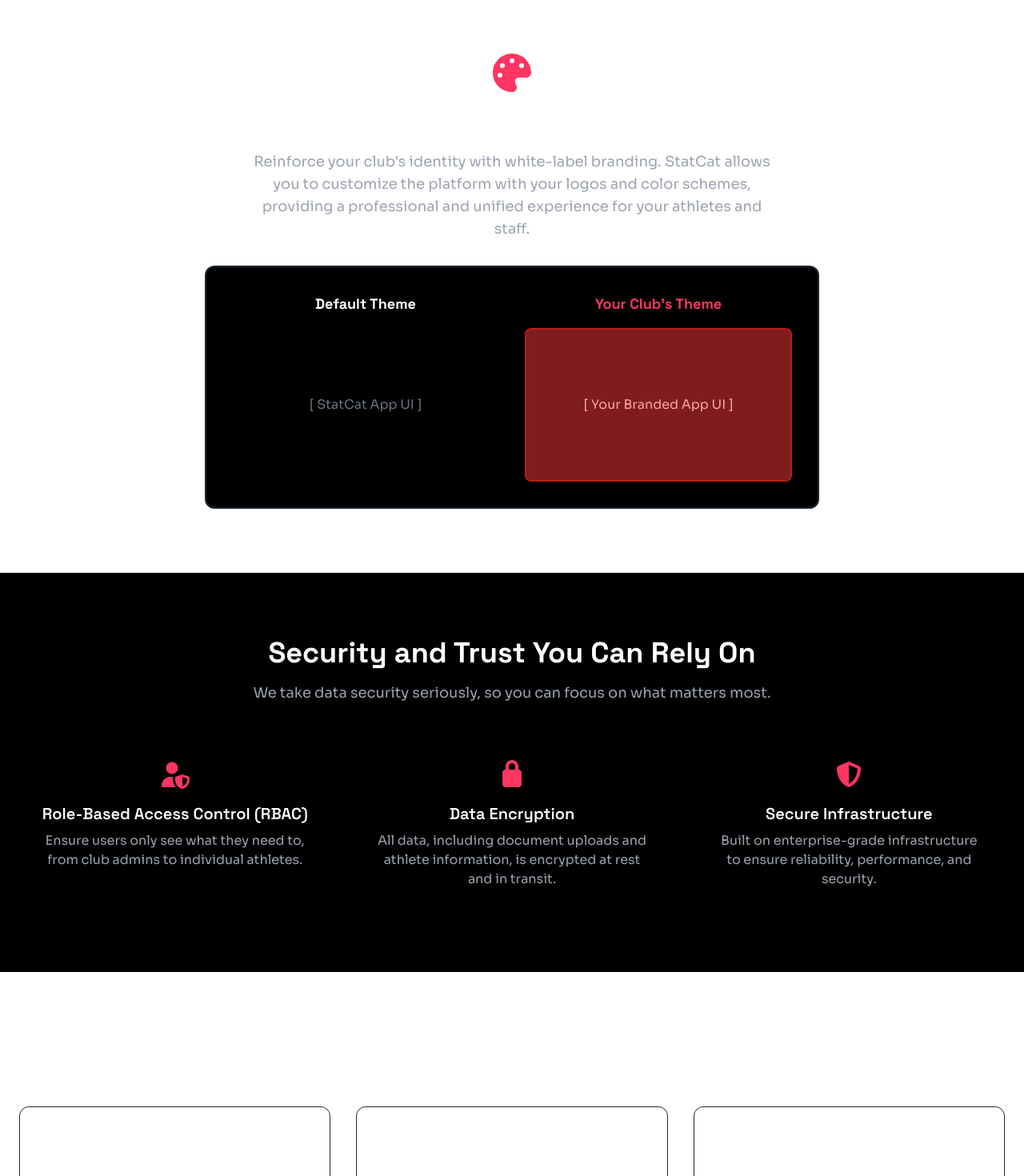
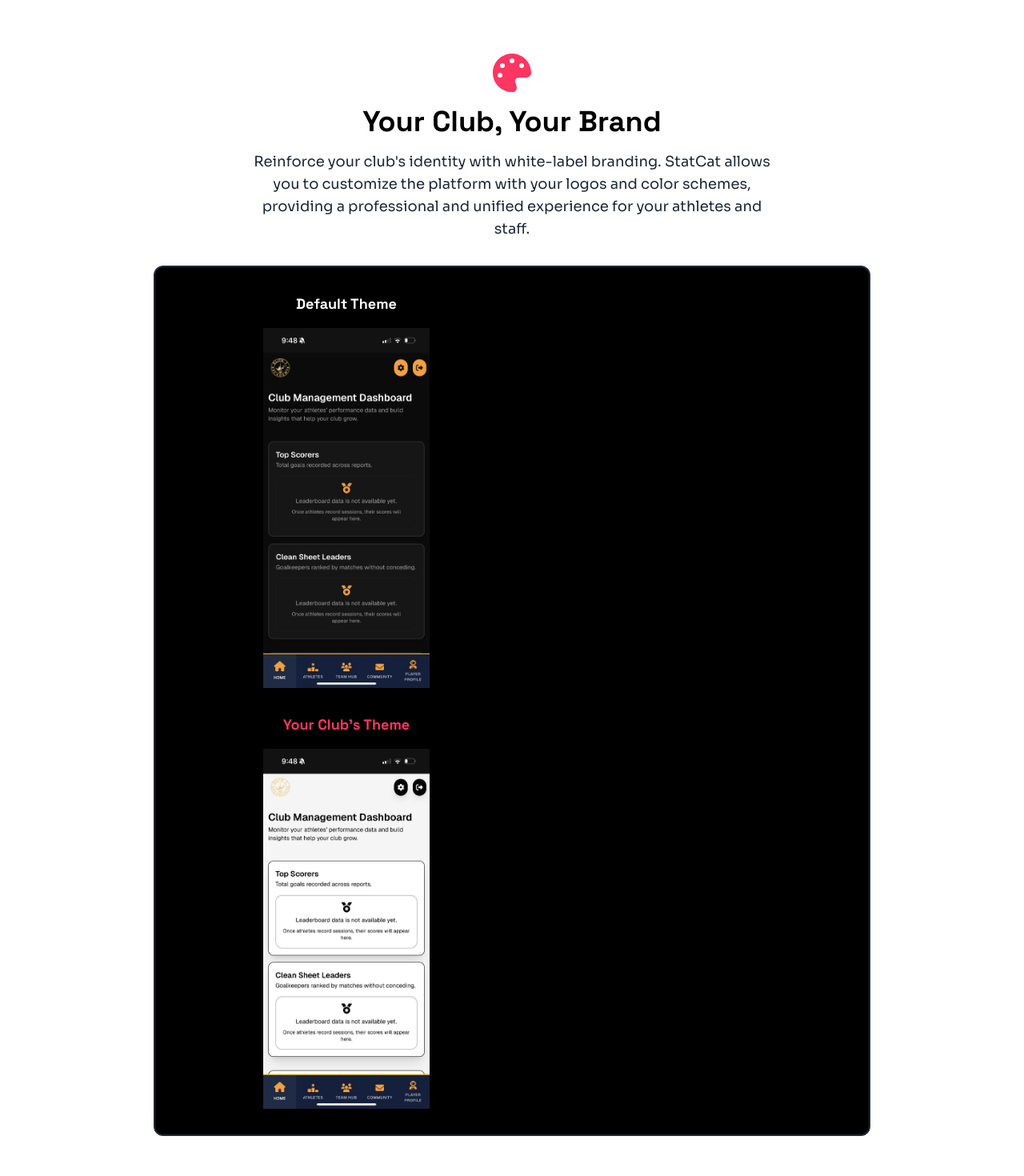
Before and after one commit to henriquepaduelim/StatCatApp-Landing, a Next.js app: page / in a window 1280 px wide. Shown: the part 3420-4890 px from the top of the page at 80% size. Built offline with nearby package versions, Linux system fonts and the light colour scheme; no server answers.

Commit message:
style editing

```diff
--- a/src/components/Analytics.tsx
+++ b/src/components/Analytics.tsx
@@ -29,7 +29,7 @@ const Analytics = () => {
    </a>
    </div>
           </div>
-          <div className="bg-warm-gray-900 border-2 border-warm-gray-800 rounded-xl p-4 h-96 flex items-center justify-center relative overflow-hidden">
+          <div className="bg-warm-gray-900 border-2 border-hidden rounded-xl p-4 h-96 flex items-center justify-center relative overflow-hidden">
             <Image
               src={content.analytics.placeholder.imageSrc}
               alt={content.analytics.placeholder.imageAlt}
--- a/src/components/Branding.tsx
+++ b/src/components/Branding.tsx
@@ -2,26 +2,45 @@
 import { FontAwesomeIcon } from '@fortawesome/react-fontawesome';
 import { faPalette } from '@fortawesome/free-solid-svg-icons';
 import { content } from '@/content';
+import Image from 'next/image';
 
 const Branding = () => {
   return (
     <section className="py-20 bg-navy">
       <div className="container mx-auto px-6 text-center">
         <FontAwesomeIcon icon={faPalette} className="text-teal mb-4" size="3x" />
-        <h2 className="text-3xl md:text-4xl font-bold text-white">
+        <h2 className="text-3xl md:text-4xl font-bold text-black">
           {content.branding.title}
         </h2>
-        <p className="text-lg text-warm-gray-400 max-w-2xl mx-auto mt-4 mb-8">
+        <p className="text-lg text-warm-gray-800 max-w-2xl mx-auto mt-4 mb-8">
           {content.branding.subtitle}
         </p>
-        <div className="max-w-3xl mx-auto bg-warm-gray-900 border-2 border-warm-gray-800 rounded-xl p-8 flex flex-col md:flex-row gap-8 items-center">
-            <div className="w-full md:w-1/2">
+        <div className="max-w-4xl mx-auto bg-warm-gray-900 border-2 border-warm-gray-800 rounded-xl p-8 flex flex-row md:flex-col gap-8 items-start">
+            {/* Coluna do Tema Padrão */}
+            <div className="w-full md:w-1/2 flex flex-col items-center">
                 <h4 className="font-bold text-white text-lg">{content.branding.defaultTheme.title}</h4>
-                <div className="mt-4 h-48 rounded-lg bg-navy flex items-center justify-center text-warm-gray-500">{content.branding.defaultTheme.placeholder}</div>
+                {/* Container da imagem com altura maior e posição relativa */}
+                <div className="relative mt-4 w-full h-[450px] rounded-lg overflow-hidden">
+                    <Image
+                        src={content.branding.defaultTheme.imageSrc}
+                        alt={content.branding.defaultTheme.imageAlt}
+                        fill
+                        className="object-contain" // 'object-contain' é melhor para screenshots
+                    />
+                </div>
             </div>
-            <div className="w-full md:w-1/2">
+            {/* Coluna do Tema Customizado */}
+            <div className="w-full md:w-1/2 flex flex-col items-center">
                 <h4 className="font-bold text-teal text-lg">{content.branding.customTheme.title}</h4>
-                <div className="mt-4 h-48 rounded-lg bg-red-900 border-2 border-red-700 flex items-center justify-center text-red-300">{content.branding.customTheme.placeholder}</div>
+                {/* Container da imagem com altura maior e posição relativa */}
+                <div className="relative mt-4 w-full h-[450px] rounded-lg overflow-hidden">
+                    <Image
+                        src={content.branding.customTheme.imageSrc}
+                        alt={content.branding.customTheme.imageAlt}
+                        fill
+                        className="object-contain" // 'object-contain' para não cortar a UI
+                    />
+                </div>
             </div>
         </div>
       </div>
--- a/src/components/FAQ.tsx
+++ b/src/components/FAQ.tsx
@@ -10,12 +10,12 @@ const FaqItem = ({ item, isOpen, onClick }: { item: { question: string, answer:
   return (
     <div className="border-b border-warm-gray-800">
       <button onClick={onClick} className="w-full flex justify-between items-center text-left py-6">
-        <h4 className="text-lg font-semibold text-white">{item.question}</h4>
+        <h4 className="text-lg font-semibold text-black">{item.question}</h4>
         <FontAwesomeIcon icon={isOpen ? faChevronUp : faChevronDown} className="text-warm-gray-400" />
       </button>
       {isOpen && (
         <div className="pb-6 pr-8">
-          <p className="text-white">{item.answer}</p>
+          <p className="text-warm-gray-800">{item.answer}</p>
         </div>
       )}
     </div>
@@ -33,7 +33,7 @@ const FAQ = () => {
     <section className="py-20 bg-navy">
       <div className="container mx-auto px-6 max-w-3xl">
         <div className="text-center mb-12">
-          <h2 className="text-3xl md:text-4xl font-bold text-white">
+          <h2 className="text-3xl md:text-4xl font-bold text-black">
             {content.faq.title}
           </h2>
         </div>
--- a/src/components/Footer.tsx
+++ b/src/components/Footer.tsx
@@ -14,19 +14,19 @@ const Footer = () => {
       <div className="container mx-auto px-6 py-12">
         <div className="flex flex-col md:flex-row justify-between items-center">
             <div className="text-center md:text-left mb-6 md:mb-0">
-                <h3 className="text-2xl font-bold text-white font-grotesk">{content.header.logo}</h3>
+                <h3 className="text-2xl font-bold text-black font-grotesk">{content.header.logo}</h3>
                 <p className="text-warm-gray-500 mt-1">{content.footer.tagline}</p>
             </div>
           <nav className="flex flex-wrap justify-center gap-x-6 gap-y-2 mb-6 md:mb-0">
             {content.footer.navLinks.map((link) => (
-              <a key={link.name} href={link.href} className="text-white hover:text-white transition-colors">
+              <a key={link.name} href={link.href} className="text-warm-gray-800 hover:text-teal transition-colors">
                 {link.name}
               </a>
             ))}
           </nav>
           <div className="flex justify-center space-x-6">
             {content.footer.socialLinks.map((social) => (
-              <a key={social.name} href={social.href} className="text-warm-gray-400 hover:text-white transition-colors">
+              <a key={social.name} href={social.href} className="text-warm-gray-500 hover:text-teal transition-colors">
                 <FontAwesomeIcon icon={iconMap[social.name]} size="lg" />
               </a>
             ))}
--- a/src/components/Testimonials.tsx
+++ b/src/components/Testimonials.tsx
@@ -6,17 +6,17 @@ const Testimonials = () => {
       <section id="testimonials" className="py-20 bg-navy">
         <div className="container mx-auto px-6">
           <div className="text-center mb-12">
-            <h2 className="text-3xl md:text-4xl font-bold text-white">
+            <h2 className="text-3xl md:text-4xl font-bold text-black">
               {content.testimonials.title}
             </h2>
           </div>
           <div className="grid grid-cols-1 md:grid-cols-3 gap-8">
             {content.testimonials.items.map((testimonial, index) => (
               <div key={index} className="bg-white/5 p-8 rounded-xl border border-warm-gray-800 flex flex-col">
-                <p className="text-white flex-grow">“{testimonial.quote}”</p>
+                <p className="text-warm-gray-800 flex-grow">“{testimonial.quote}”</p>
                 <div className="mt-6">
-                  <p className="font-bold text-white">{testimonial.name}</p>
-                  <p className="text-sm text-warm-gray-400">{testimonial.role}</p>
+                  <p className="font-bold text-black">{testimonial.name}</p>
+                  <p className="text-sm text-warm-gray-600">{testimonial.role}</p>
                 </div>
               </div>
             ))}
--- a/src/content.ts
+++ b/src/content.ts
@@ -126,11 +126,13 @@ export const content = {
     subtitle: "Reinforce your club's identity with white-label branding. StatCat allows you to customize the platform with your logos and color schemes, providing a professional and unified experience for your athletes and staff.",
     defaultTheme: {
       title: "Default Theme",
-      placeholder: "[ StatCat App UI ]"
+      imageSrc: "/statcatUI.jpeg",
+      imageAlt: "Interface do aplicativo StatCat com o tema padrão"
     },
     customTheme: {
       title: "Your Club's Theme",
-      placeholder: "[ Your Branded App UI ]"
+      imageSrc: "/elite1gk.jpeg",
+      imageAlt: "Interface do aplicativo StatCat com o tema customizado do Elite 1 GK"
     }
   },
   security: {
--- a/tailwind.config.ts
+++ b/tailwind.config.ts
@@ -10,7 +10,7 @@ const config: Config = {
   theme: {
     extend: {
       colors: {
-        navy: "##009fb7",
+        navy: "##1F2937",
         teal: "#ff3562",
         "warm-gray-50": "#F9FAFB",
         "warm-gray-100": "#F3F4F6",
```
Also changed, not shown: public/elite1gk.jpeg (added), public/statcatUI.jpeg (added).
